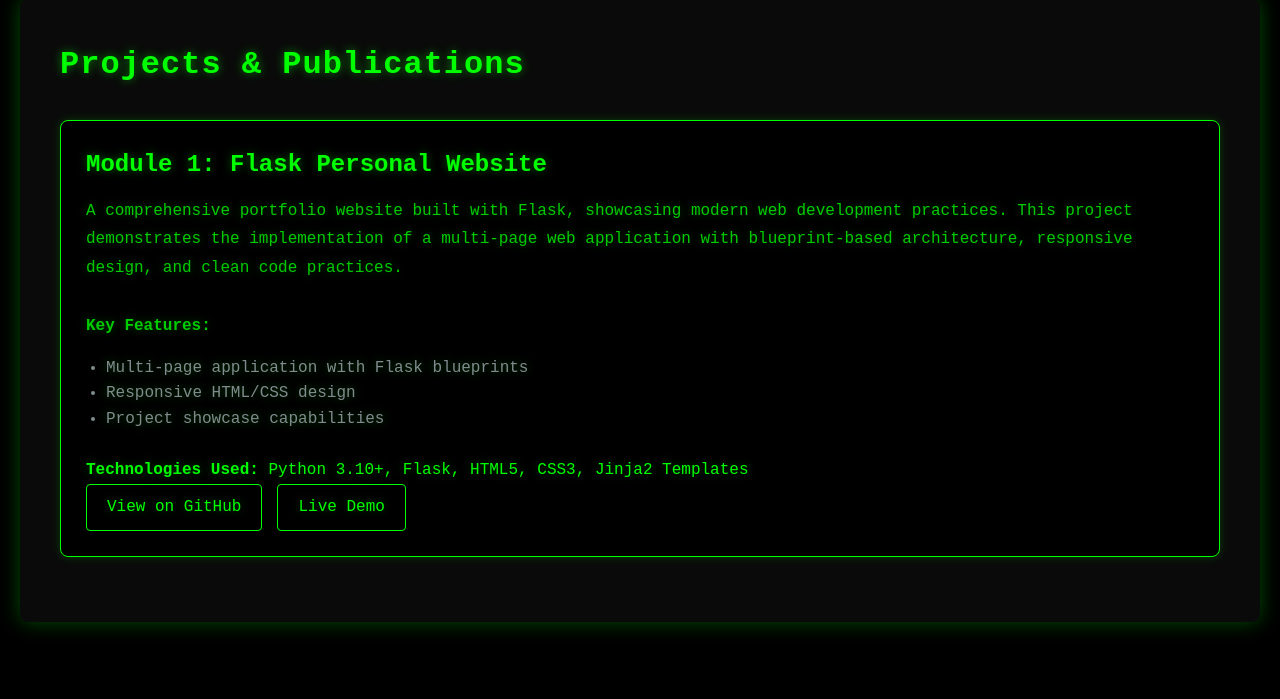
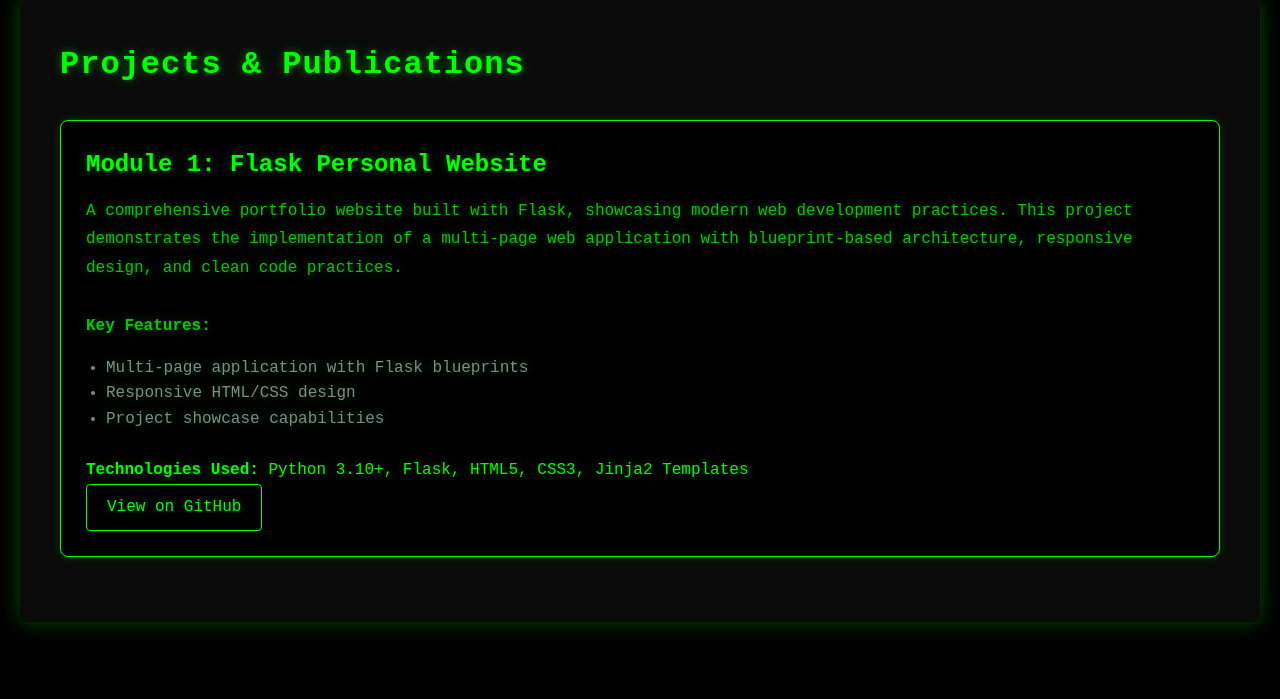
Before and after one commit to CraymateF/jhu_software_concepts, a Flask app: page /projects/ in a window 1280 px wide. Shown: the part 103-802 px from the top of the page. Run offline with Flask 3, Linux system fonts and the light colour scheme.

Commit message:
Remove button

```diff
--- a/module_1/app/templates/projects.html
+++ b/module_1/app/templates/projects.html
@@ -27,7 +27,7 @@
             <a href="https://github.com/CraymateF/jhu_software_concepts/tree/main/module_1" class="project-link" target="_blank">
                 View on GitHub
             </a>
-            <a href="#" class="project-link">Live Demo</a>
+            <!-- <a href="#" class="project-link">Live Demo</a> -->
         </div>
     </div>
 
```
